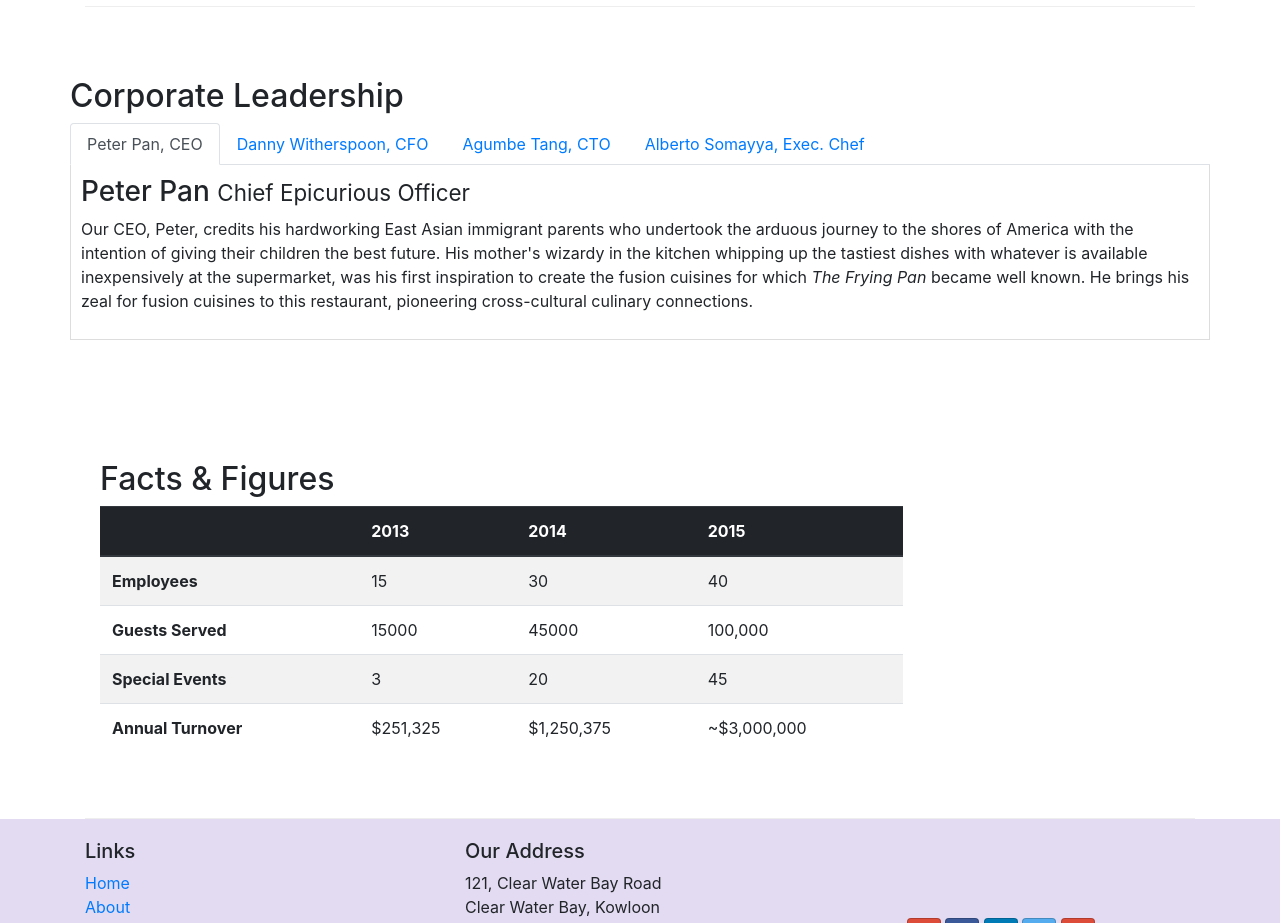
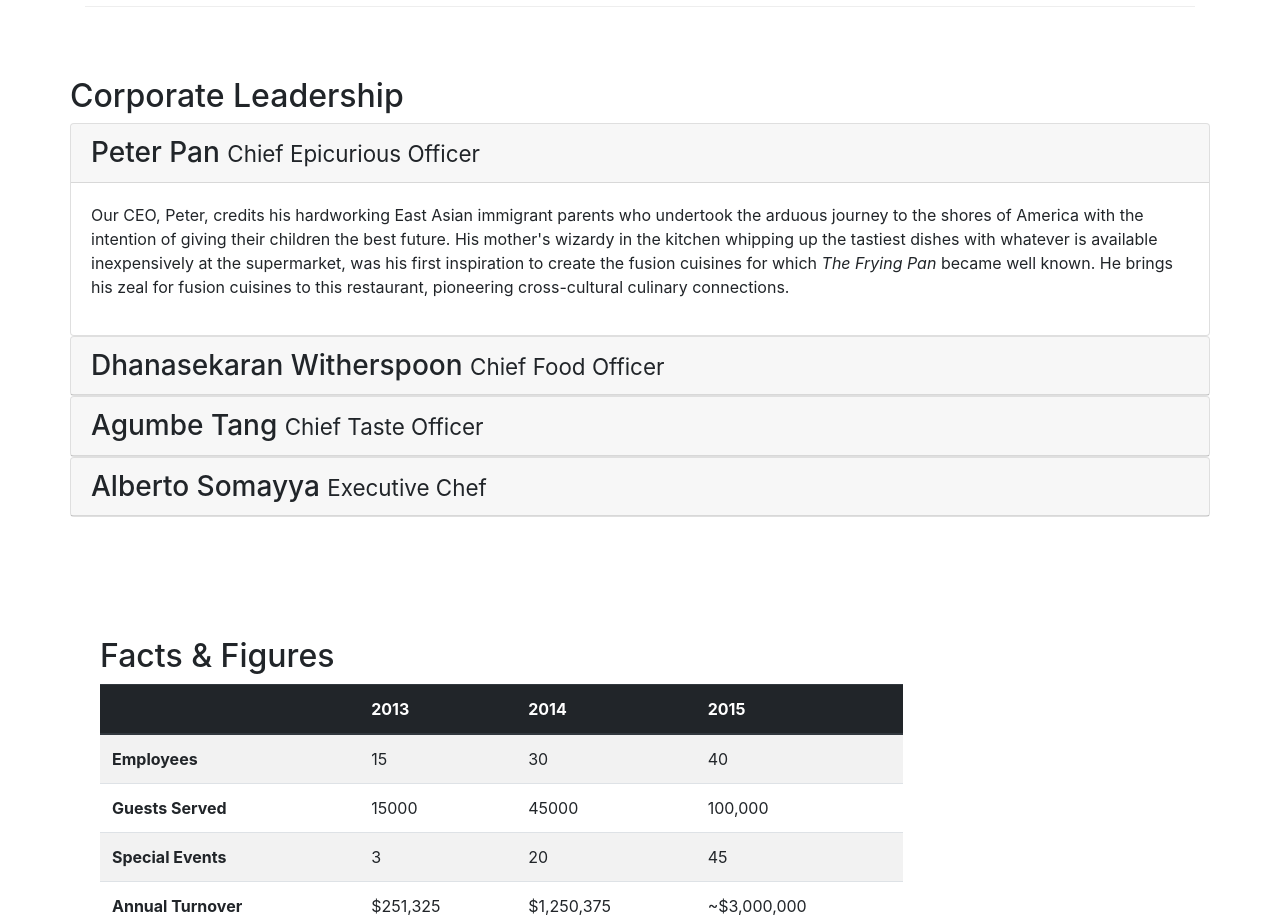
Before and after one commit to SanthoshVangapally/conFusion, a website: page aboutus.html in a window 1280 px wide. Shown: the part 1160-2083 px from the top of the page. Drawn offline with nearby package versions, Linux system fonts and the light colour scheme.

Commit message:
Accordion

```diff
--- a/aboutus.html
+++ b/aboutus.html
@@ -111,45 +111,64 @@
         <div class="row align-items-center">
             <div class="col-12 col-sm-12 col-lg-12 content-s">
                 <h2>Corporate Leadership</h2>
-                <ul class="nav nav-tabs">
-                    <li class="nav-item">
-                      <a class="nav-link active" href="#peter"
-                        role="tab" data-toggle="tab">Peter Pan, CEO</a>
-                    </li>
-                    <li class="nav-item">
-                      <a class="nav-link" href="#danny" role="tab"
-                        data-toggle="tab">Danny Witherspoon, CFO</a>
-                    </li>
-                    <li class="nav-item">
-                      <a class="nav-link" href="#agumbe"role="tab"
-                        data-toggle="tab">Agumbe Tang, CTO</a>
-                    </li>
-                    <li class="nav-item">
-                      <a class="nav-link" href="#alberto" role="tab"
-                        data-toggle="tab">Alberto Somayya, Exec. Chef</a>
-                    </li>
-                </ul>
 
-                <div class="tab-content">
-                    <div role="tabpanel" class="tab-pane fade show active" id="peter">
-                    <h3>Peter Pan <small>Chief Epicurious Officer</small></h3>
-                    <p class="d-none d-sm-block">Our CEO, Peter, credits his hardworking East Asian immigrant parents who undertook the arduous journey to the shores of America with the intention of giving their children the best future. His mother's wizardy in the kitchen whipping up the tastiest dishes with whatever is available inexpensively at the supermarket, was his first inspiration to create the fusion cuisines for which <em>The Frying Pan</em> became well known. He brings his zeal for fusion cuisines to this restaurant, pioneering cross-cultural culinary connections.</p>
+                <div id="accordion">
+                    <div class="card">
+                        <div class="card-header" role="tab" id="peterhead">
+                        <h3 class="mb-0">
+                            <a data-toggle="collapse" data-target="#peter">
+                            Peter Pan <small>Chief Epicurious Officer</small>
+                            </a>
+                        </h3>
+                        </div>
+                        <div class="collapse show" id="peter" data-parent="#accordion">
+                            <div class="card-body">
+                                <p class="d-none d-sm-block">Our CEO, Peter, credits his hardworking East Asian immigrant parents who undertook the arduous journey to the shores of America with the intention of giving their children the best future. His mother's wizardy in the kitchen whipping up the tastiest dishes with whatever is available inexpensively at the supermarket, was his first inspiration to create the fusion cuisines for which <em>The Frying Pan</em> became well known. He brings his zeal for fusion cuisines to this restaurant, pioneering cross-cultural culinary connections.</p>
+                            </div>
+                        </div>
                     </div>
-
-                    <div role="tabpanel" class="tab-pane fade" id="danny">
-                    <h3>Dhanasekaran Witherspoon <small>Chief Food Officer</small></h3>
-                    <p class="d-none d-sm-block">Our CFO, Danny, as he is affectionately referred to by his colleagues, comes from a long established family tradition in farming and produce. His experiences growing up on a farm in the Australian outback gave him great appreciation for varieties of food sources. As he puts it in his own words, <em>Everything that runs, wins, and everything that stays, pays!</em></p>
+                    <div class="card">
+                        <div class="card-header" role="tab" id="dannyhead">
+                        <h3 class="mb-0">
+                            <a class="collapsed" data-toggle="collapse" data-target="#danny">
+                            Dhanasekaran Witherspoon <small>Chief Food Officer</small>
+                            </a>
+                        </h3>
                     </div>
-
-                    <div role="tabpanel" class="tab-pane fade" id="agumbe">
-                    <h3>Agumbe Tang <small>Chief Taste Officer</small></h3>
-                    <p class="d-none d-sm-block">Blessed with the most discerning gustatory sense, Agumbe, our CTO, personally ensures that every dish that we serve meets his exacting tastes. Our chefs dread the tongue lashing that ensues if their dish does not meet his exacting standards. He lives by his motto, <em>You click only if you survive my lick.</em></p>
+                    <div class="collapse" id="danny" data-parent="#accordion">
+                        <div class="card-body">
+                            <p class="d-none d-sm-block">Our CFO, Danny, as he is affectionately referred to by his colleagues, comes from a long established family tradition in farming and produce. His experiences growing up on a farm in the Australian outback gave him great appreciation for varieties of food sources. As he puts it in his own words, <em>Everything that runs, wins, and everything that stays, pays!</em></em></p>
+                        </div>
                     </div>
-
-                    <div role="tabpanel" class="tab-pane fade" id="alberto">
-                    <h3>Alberto Somayya <small>Executive Chef</small></h3>
-                    <p class="d-none d-sm-block">Award winning three-star Michelin chef with wide International experience having worked closely with whos-who in the culinary world, he specializes in creating mouthwatering Indo-Italian fusion experiences. He says, <em>Put together the cuisines from the two craziest cultures, and you get a winning hit! Amma Mia!</em></p>
+                </div>
+                <div class="card">
+                        <div class="card-header" role="tab" id="agumbehead">
+                        <h3 class="mb-0">
+                            <a class="collapsed" data-toggle="collapse" data-target="#agumbe">
+                            Agumbe Tang <small>Chief Taste Officer</small>
+                            </a>
+                        </h3>
                     </div>
+                    <div class="collapse" id="agumbe" data-parent="#accordion">
+                        <div class="card-body">
+                            <p class="d-none d-sm-block">Blessed with the most discerning gustatory sense, Agumbe, our CTO, personally ensures that every dish that we serve meets his exacting tastes. Our chefs dread the tongue lashing that ensues if their dish does not meet his exacting standards. He lives by his motto, <em>You click only if you survive my lick.</em></p>
+                        </div>
+                    </div>
+                </div>
+                <div class="card">
+                        <div class="card-header" role="tab" id="albertohead">
+                        <h3 class="mb-0">
+                            <a class="collapsed" data-toggle="collapse" data-target="#alberto">
+                            Alberto Somayya <small>Executive Chef</small>
+                            </a>
+                        </h3>
+                    </div>
+                    <div class="collapse" id="alberto" data-parent="#accordion">
+                        <div class="card-body">
+                            <p class="d-none d-sm-block">Award winning three-star Michelin chef with wide International experience having worked closely with whos-who in the culinary world, he specializes in creating mouthwatering Indo-Italian fusion experiences. He says, <em>Put together the cuisines from the two craziest cultures, and you get a winning hit! Amma Mia!</em></em></p>
+                        </div>
+                    </div>
+                </div>
                 </div>
             </div>
        </div>
```
Also changed, not shown: index.html (+33 -0 lines).
